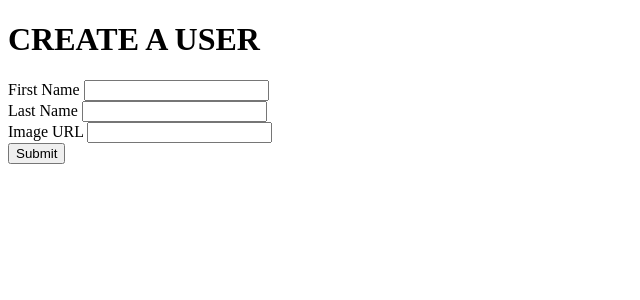
After one commit to wax54/flask-blogy, a Flask app: template templates/user_new_form.html in a window 1280 px wide. The commit adds this page. Shown: the top 300 px of the page, without its empty margins (0-640 px from the left). Run offline with Flask 2, Linux system fonts and the light colour scheme; the template is opened without the code that fills it, so the values that code supplies are empty.

Commit message:
Pretty functional at this point

```diff
--- a/app.py
+++ b/app.py
@@ -11,11 +11,6 @@ app.config['SQLALCHEMY_ECHO'] = True
 
 connect_db(app)
 db.create_all()
-
-# u = User(first_name="jake", last_name="paulson", image_url="https://www.homepont.com/ehns/pic")
-
-# db.session.add(u)
-# db.session.commit()
 
 
 @app.route('/')
@@ -31,7 +26,7 @@ def list_of_users():
 
 @app.route('/users/new')
 def new_user_form():
-    return render_template('new_user.html')
+    return render_template('user_new_form.html')
 
 
 @app.route('/users/new', methods=["POST"])
@@ -46,7 +41,27 @@ def submit_new_user():
     return redirect('/')
 
 
-@app.route('users/<int:user_id>')
+@app.route('/users/<int:user_id>')
 def describe_user(user_id):
     user = User.query.get(user_id)
     return render_template('user_description.html', user=user)
+
+
+@app.route('/users/<int:user_id>/edit')
+def edit_user(user_id):
+    user = User.query.get(user_id)
+    return render_template('user_edit_form.html', user=user)
+
+
+@app.route('/users/<int:user_id>/edit', methods=["POST"])
+def submit_changes(user_id):
+    #get the user from the table
+    user = User.query.get(user_id)
+    #update the user info from the form
+    user.first_name = request.form['first_name']
+    user.last_name = request.form['last_name']
+    user.image_url = request.form['image_url']
+
+    db.session.add(user)
+    db.session.commit()
+    return redirect('/users')
--- a/models.py
+++ b/models.py
@@ -13,7 +13,8 @@ class User(db.Model):
     id = db.Column(db.Integer, primary_key=True,autoincrement=True)
     first_name  = db.Column(db.TEXT, nullable = False)
     last_name = db.Column(db.TEXT, nullable=True)
-    image_url = db.Column(db.TEXT, nullable=True default="default_user_image.jpg")
+    image_url = db.Column(db.TEXT, nullable=True,
+                          default="default_user_image.jpg")
 
     def full_name(self):
         return f"{self.first_name} {self.last_name}"
--- /dev/null
+++ b/templates/input_macro.html
@@ -0,0 +1,9 @@
+{% macro input(name="", type="text", label = None ) %}
+<div class="form-group m-3">
+    {% if label %}
+    <label for="{{ name }}">{{ label }}</label>
+    {% endif %}
+    <input type="{{ type }}" name="{{ name }}" id="{{ name }}" {% for k,v in kwargs.items() %} {{ k }}="{{ v }}" {% endfor
+    %}>
+</div>
+{% endmacro%}
--- a/templates/user_description.html
+++ b/templates/user_description.html
@@ -7,8 +7,8 @@
 <h1>Details of {{user.full_name()}}</h1>
 name: {{user.full_name()}}
 <img src="{{user.image_url}}" alt="user_image">
-<a href="/user/{{user.id}}/delete">EDIT USER</a>
-<a href="/user/{{user.id}}/edit">DELETE USER</a>
+<a href="/users/{{user.id}}/edit">EDIT USER</a>
+<a href="/users/{{user.id}}/delete">DELETE USER</a>
 
 
 
--- a/templates/user_list.html
+++ b/templates/user_list.html
@@ -6,7 +6,7 @@ List Users
 {% block content %}
 <ul>
     {% for user in users %}
-    <li><a href="/users/user.id">{{user.full_name()}}</a></li>
+    <li><a href="/users/{{user.id}}">{{user.full_name()}}</a></li>
     {% endfor %}
 </ul>
 <a href="/users/new">Create User</a>
--- /dev/null
+++ b/templates/user_new_form.html
@@ -0,0 +1,22 @@
+{% extends 'base.html' %}
+{% from 'input_macro.html' import input %}
+{% block title %}
+New User
+{% endblock %}
+
+{% block content %}
+
+<h1>CREATE A USER</h1>
+<form action="/users/new" method="POST">
+
+    {{ input(name='first_name', label="First Name") }}
+    {{ input(name='last_name', label="Last Name") }}
+    {{ input(name='image_url', label="Image URL") }}
+
+    <input type="submit">
+</form>
+
+
+
+
+{% endblock %}
```
Also changed, not shown: templates/new_user.html (deleted, +0 -25 lines), templates/user_edit_form.html (added, +20 -0 lines), 1 other file.
